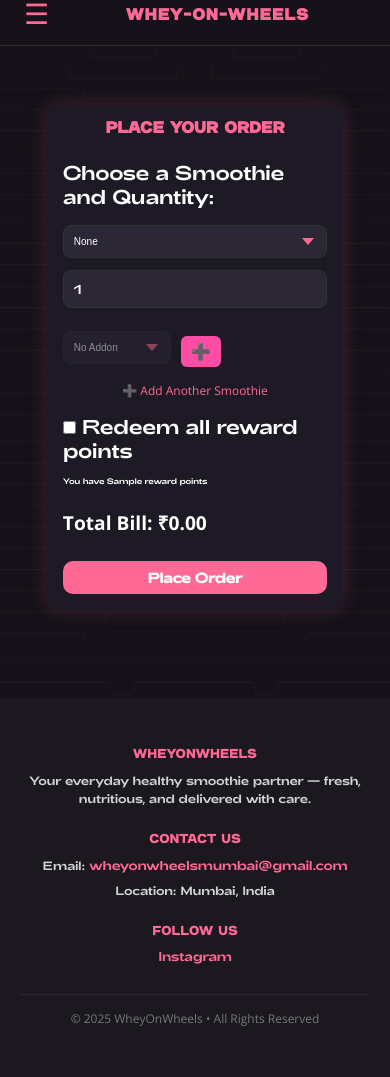
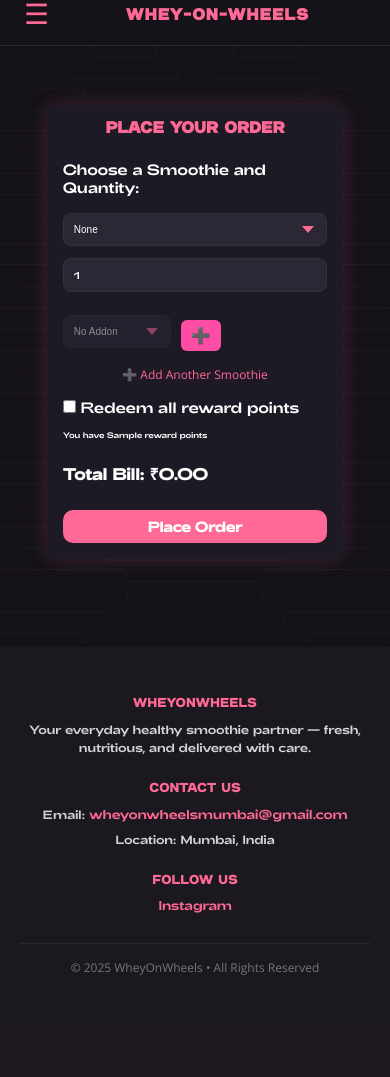
Before and after one commit to Gaurav1504333/WheyOnWheels, a Flask app: template templates/order_smoothie.html in a window 390 px wide. Shown: the part 15-1092 px from the top of the page. After the commit the page ends 990 px from the top, so only its background shows below. Run offline with Flask 3, Linux system fonts and the light colour scheme; the template is opened without the code that fills it: most values are stand-ins (such as "Sample title", 1, 10 or a date in 2020); some libraries are stand-ins or nearby versions.

Commit message:
Update order_smoothie.html

```diff
--- a/templates/order_smoothie.html
+++ b/templates/order_smoothie.html
@@ -97,10 +97,10 @@
     }
     @media (max-width: 480px){
       label{
-        font-size: 20px !important;
+        font-size: 15px !important;
       }
       input{
-        font-size: 13px !important;
+        font-size: 10px !important;
       }
       small{
         font-size: 8px !important;
@@ -174,7 +174,7 @@
 
     <div id="smoothieContainer">
       <div class="smoothie-group">
-        <label>Choose a Smoothie and Quantity:</label>
+        <label class="choose">Choose a Smoothie and Quantity:</label>
         <select name="smoothie[]" class="smoothie">
   <option value="">None</option>
   {% for item in smoothies %}
@@ -208,13 +208,13 @@
     <div class="add-button" onclick="addSmoothie(); calculateTotal();">➕ Add Another Smoothie</div>
 
     <label>
-      <input type="checkbox" name="useRewards" id="redeem_toggle">
+      <input type="checkbox" name="useRewards" id="redeem_toggle" class="redeem">
       Redeem all reward points
     </label>
     <input type="hidden" name="redeem_points" id="redeem_points" value="0" data-max="{{ user_rewards }}">
     <small>You have {{ user_rewards }} reward points</small>
 
-    <div style="margin: 20px 0; font-weight: bold; font-size: 1.2em;">
+    <div style="margin: 20px 0; font-weight: bold; font-size: 1em; font-family: 'Adieu', sans-serif;">
       Total Bill: ₹<span id="totalPrice">0</span>
     </div>
     <div id="discountNote" style="display:none; color: green; margin-top: -10px;">
```
